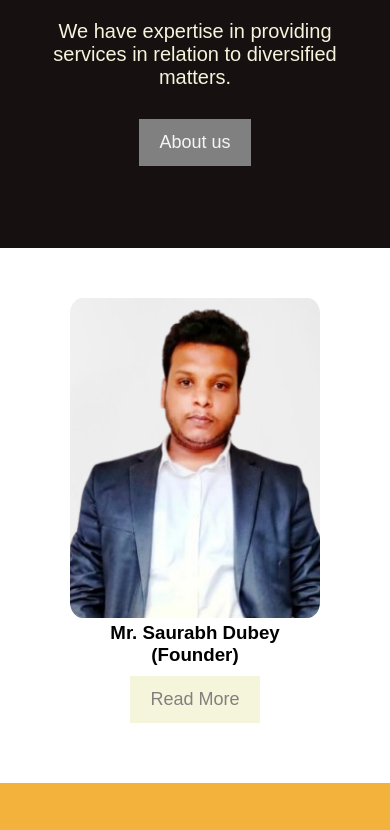
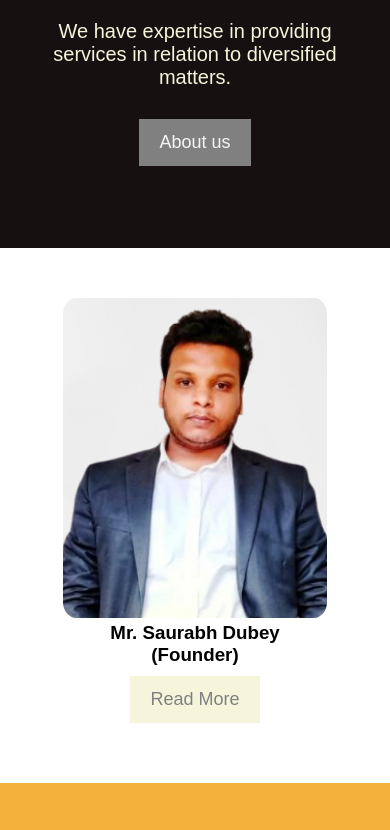
Before and after one commit to Ankitnext/advoocate, a plain HTML site: page index.html in a window 390 px wide. Shown: the part 4324-5154 px from the top of the page. Drawn offline with nearby package versions, Linux system fonts and the light colour scheme.

Commit message:
width updated
width updated

```diff
--- a/css/styles.css
+++ b/css/styles.css
@@ -665,7 +665,7 @@ div > span {
 
 .box img {
   height: 20em;
-  width: 86%;
+  width: auto;
   border-radius: 5%;
 
 }
```
